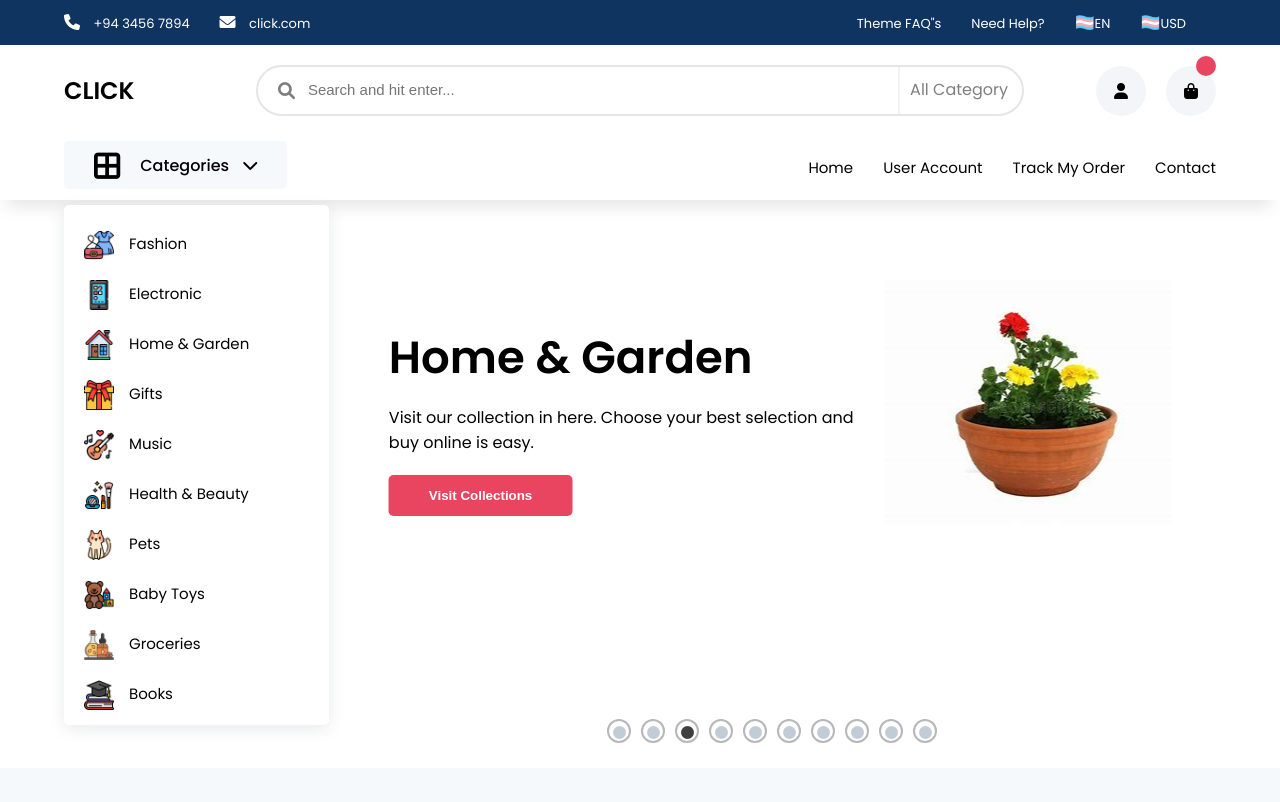
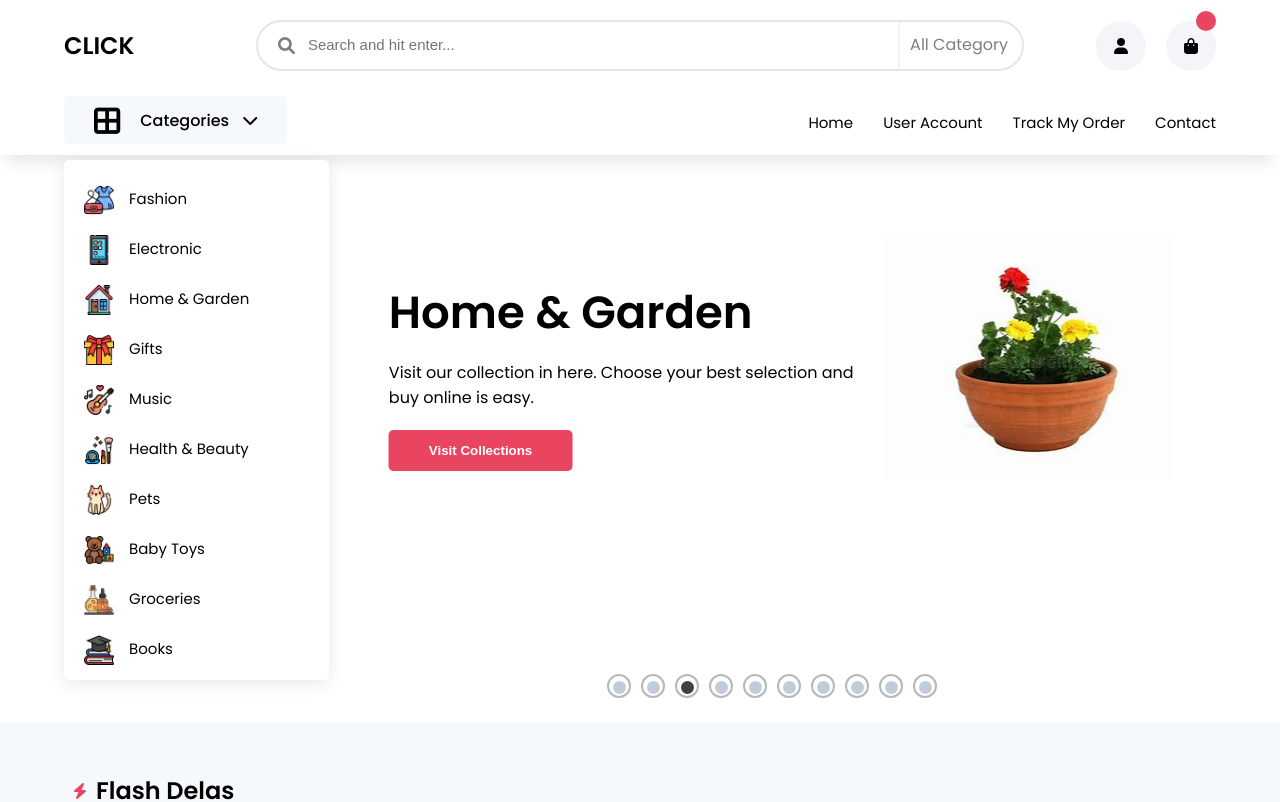
Before and after one commit to whdcharuka/Click-React, a React (Create React App) app: page / in a window 1280 px wide. Shown: the top 802 px of the page. Built offline with nearby package versions, Linux system fonts and the light colour scheme.

Commit message:
modified

```diff
--- a/src/common/header/Header.jsx
+++ b/src/common/header/Header.jsx
@@ -1,13 +1,11 @@
 import React from "react"
 import "./Header.css"
-import Head from "./Head"
 import Search from "./Search"
 import Navbar from "./Navbar"
 
 const Header = ({ CartItem }) => {
   return (
     <>
-      <Head />
       <Search CartItem={CartItem} />
       <Navbar />
     </>
```
